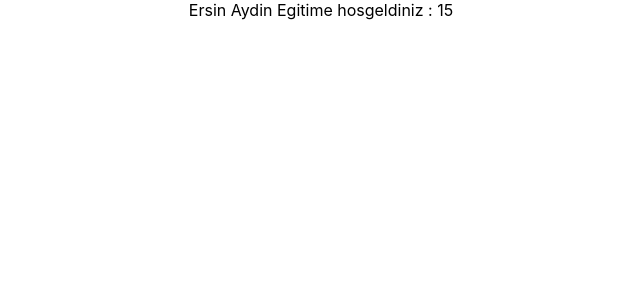
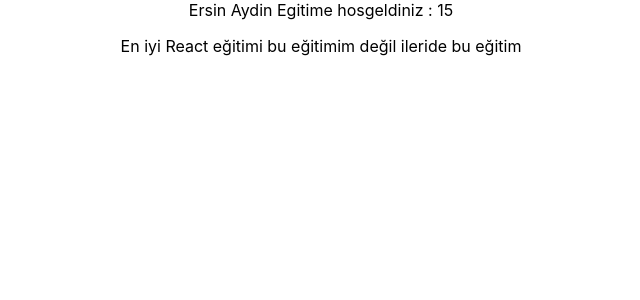
Before and after one commit to eaworks/react-typescript-lesson, a React (Create React App) app: page / in a window 1280 px wide. Shown: the top 300 px of the page, without its empty margins (319-959 px from the left). Built offline with nearby package versions, Linux system fonts and the light colour scheme.

Commit message:
boolean test

```diff
--- a/src/App.tsx
+++ b/src/App.tsx
@@ -5,7 +5,7 @@ import Home from './Components/Home';
 function App() {
   return (
     <div className="App">
-      <Home name="Ersin Aydin" courseNumber={15} />
+      <Home name="Ersin Aydin" courseNumber={15} isBest={false} />
     </div>
   );
 }
--- a/src/Components/Home.tsx
+++ b/src/Components/Home.tsx
@@ -2,11 +2,14 @@ import React from 'react'
 type DataComing = {
     name: string;
     courseNumber: number;
+    isBest: boolean;
 }
 
 function Home(props: DataComing) {
     return (
-        <div>{props.name} Egitime hosgeldiniz : {props.courseNumber}</div>
+        <div>{props.name} Egitime hosgeldiniz : {props.courseNumber}
+            {props.isBest ? (<p>En iyi React eğitimi bu eğitimim </p>) : (<p>En iyi React eğitimi bu eğitimim değil ileride bu eğitim </p>)}
+        </div>
     )
 }
 
```
